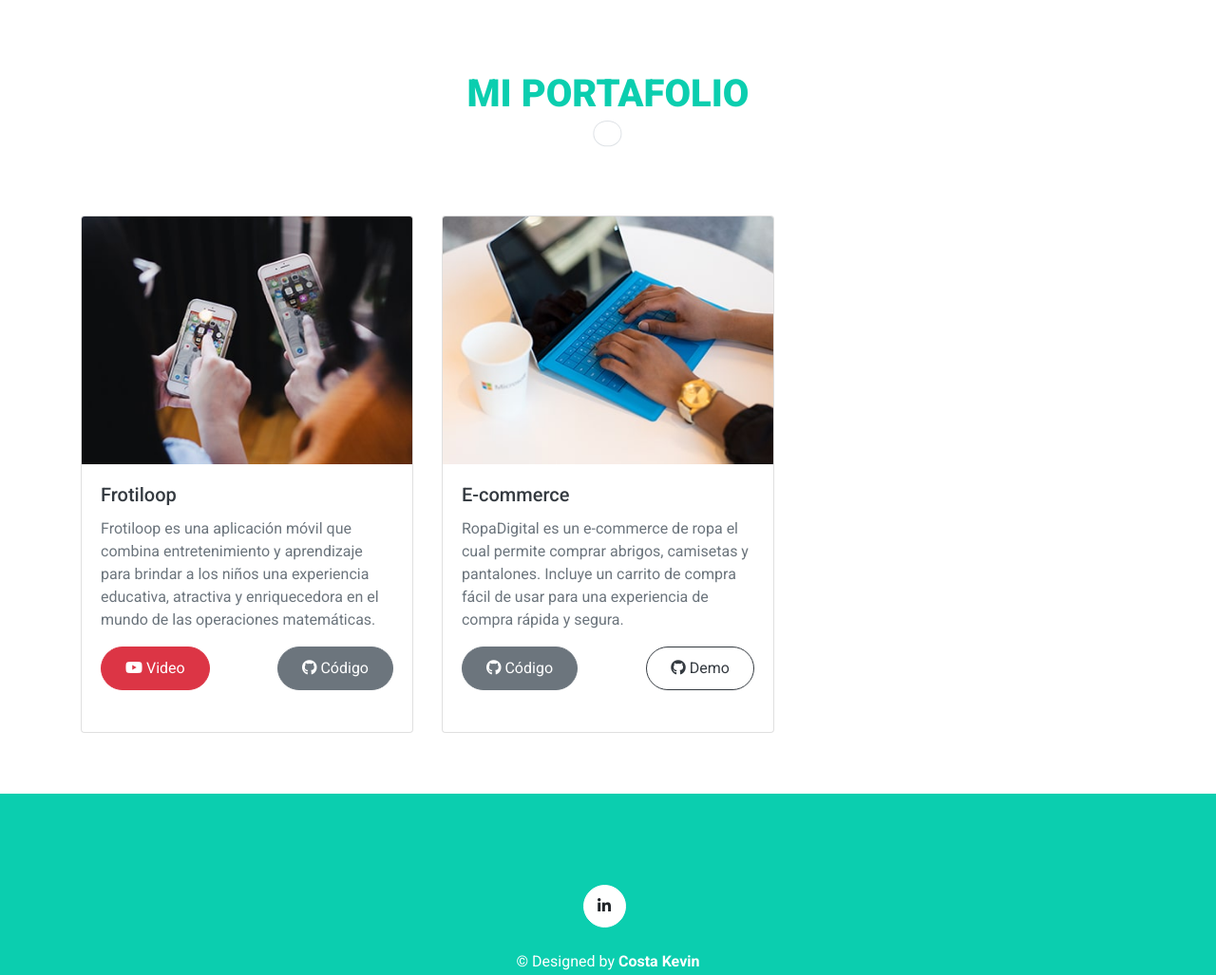
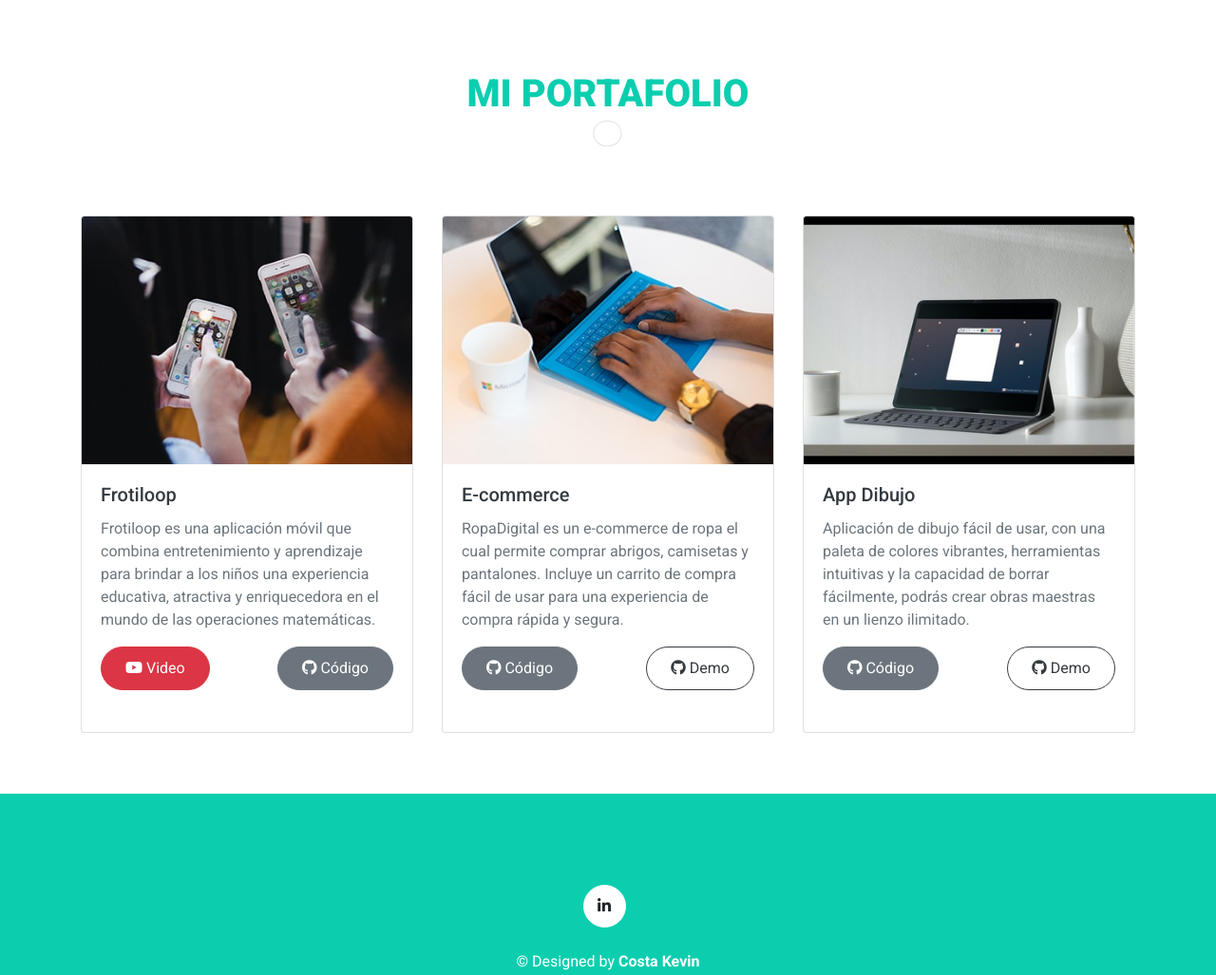
Before and after one commit to kevin-costa-dev/portafolio, a plain HTML site: page index.html in a window 1280 px wide. Shown: the part 3744-4771 px from the top of the page at 95% size. Drawn offline with nearby package versions, Linux system fonts and the light colour scheme.

Commit message:
Update index.html

```diff
--- a/index.html
+++ b/index.html
@@ -364,7 +364,7 @@
                 <!-- Card 1 -->
                 <div class="col-md-4 mt-4">
                     <div class="card h-100 d-flex flex-column mb-4">
-                        <img src="img/proyect/portfolio-5.jpg" class="card-img-top" alt="Imagen del proyecto 1">
+                        <img src="img/proyect/portfolio-5.jpg" class="card-img-top" alt="Imagen del proyecto">
                         <div class="card-body">
                             <h5 class="card-title">Frotiloop</h5>
                             <p class="card-text flex-grow-1">Frotiloop es una aplicación móvil que combina
@@ -387,7 +387,7 @@
 
                 <div class="col-md-4 mt-4">
                     <div class="card h-100 d-flex flex-column mb-4">
-                        <img src="img/proyect/portfolio-1.jpg" class="card-img-top" alt="Imagen del proyecto 1">
+                        <img src="img/proyect/portfolio-1.jpg" class="card-img-top" alt="Imagen del proyecto">
                         <div class="card-body">
                             <h5 class="card-title">E-commerce</h5>
                             <p class="card-text flex-grow-1">RopaDigital es un e-commerce de ropa el cual permite
@@ -402,6 +402,29 @@
                                     <i class="fab fa-github"></i> Código
                                 </a>
                                 <a href="https://kevin-costa-dev.github.io/e-commerce_ropa/" target="_blank"
+                                    class="btn btn-outline-dark">
+                                    <i class="fab fa-github"></i> Demo
+                                </a>
+                            </div>
+                        </div>
+                    </div>
+                </div>
+
+                <div class="col-md-4 mt-4">
+                    <div class="card h-100 d-flex flex-column mb-4">
+                        <img src="img/proyect/portfolio-7.jpg" class="card-img-top" alt="Imagen del proyecto">
+                        <div class="card-body">
+                            <h5 class="card-title">App Dibujo </h5>
+                            <p class="card-text flex-grow-1">Aplicación de dibujo fácil de usar,
+                                con una paleta de colores vibrantes, herramientas intuitivas y la capacidad de borrar fácilmente,
+                                podrás crear obras maestras en un lienzo ilimitado.</p>
+                            <!-- Botones -->
+                            <div class="d-flex justify-content-between">
+                                <a href="https://github.com/kevin-costa-dev/App_Dibujo" target="_blank"
+                                    class="btn btn-secondary">
+                                    <i class="fab fa-github"></i> Código
+                                </a>
+                                <a href="https://kevin-costa-dev.github.io/App_Dibujo/" target="_blank"
                                     class="btn btn-outline-dark">
                                     <i class="fab fa-github"></i> Demo
                                 </a>
```
